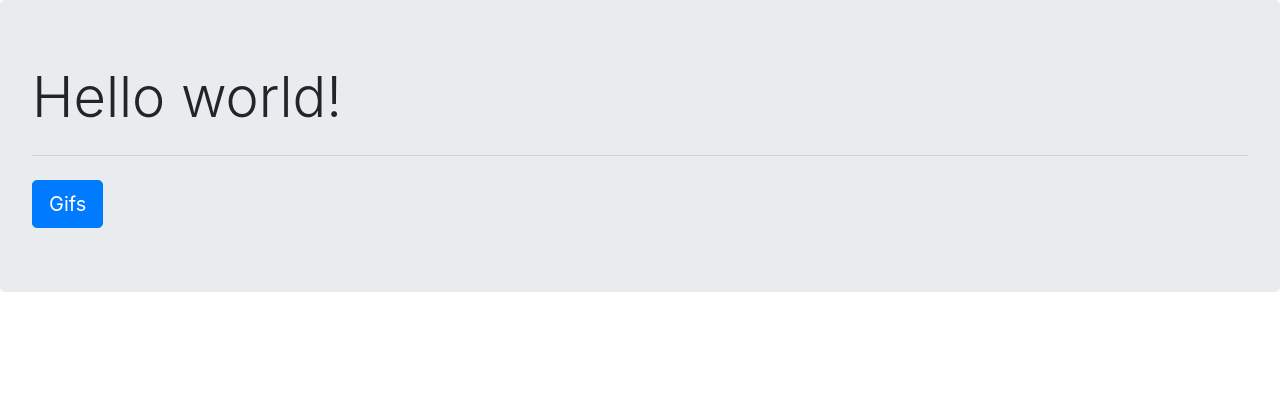
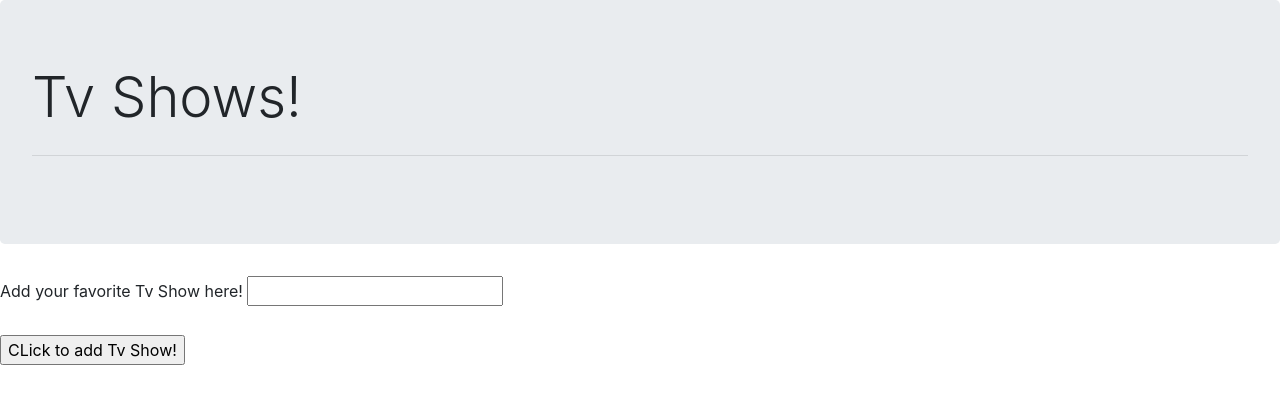
Before and after one commit to jimnguyen26/GiphyApi, a plain HTML site: page index.html in a window 1280 px wide. Drawn offline with nearby package versions, Linux system fonts and the light colour scheme.

Commit message:
added divs and input text

```diff
--- a/index.html
+++ b/index.html
@@ -9,13 +9,23 @@
 </head>
 <body>
     <div class="jumbotron">
-        <h1 class="display-4">Hello world!</h1>
+        <h1 class="display-4">Tv Shows!</h1>
         <p class="lead"></p>
         <hr class="my-4">
         <p></p>
-        <a class="btn btn-primary btn-lg" href="#" role="button">Gifs</a>
-      </div>
+    </div>
 
+    <div id="buttonRow"></div>
+
+    <form id="tvShow">
+      <label for="tvShowInput">Add your favorite Tv Show here!</label>
+      <input type="text" id="tvShowInput">
+      <br>
+      <br>
+      <input id="addTvShow" type="submit" value="CLick to add Tv Show!">
+    </form>
+
+    <div id="tvShowView"></div>
 
     <script
   src="https://code.jquery.com/jquery-3.4.1.min.js"
```
